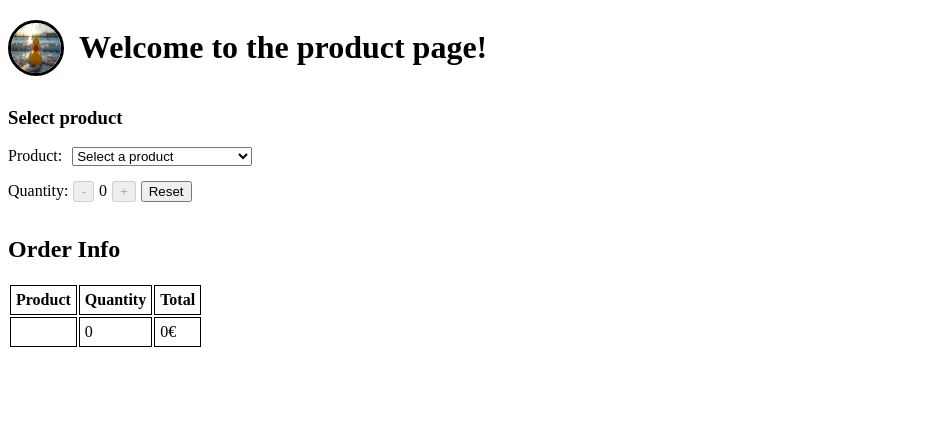
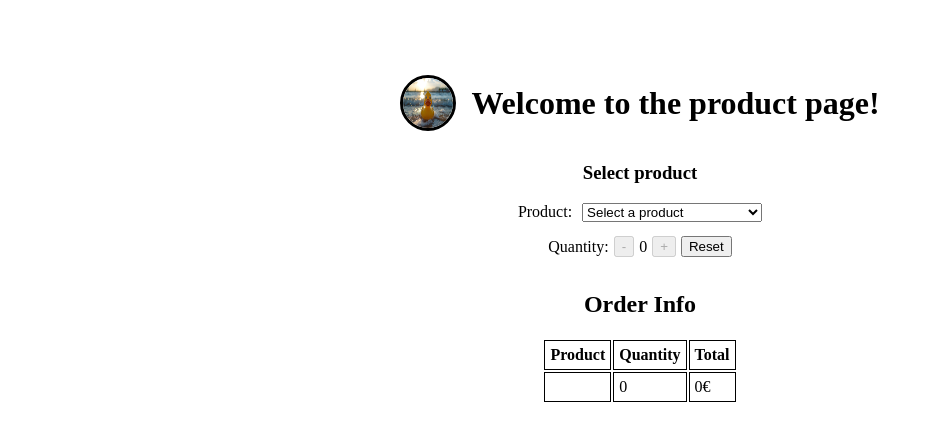
Before and after one commit to 4stron/component, a React (Vite) app: page / in a window 1280 px wide. Shown: the top 440 px of the page, without its empty margins (0-932 px from the left). Built offline with nearby package versions, Linux system fonts and the light colour scheme.

Commit message:
page in middle

```diff
--- a/src/App.css
+++ b/src/App.css
@@ -26,3 +26,13 @@ img {
     border: 1px solid #000000;
     padding: 5px;
   }
+
+   .main{
+      margin-top: 5%;
+      display: flex;
+      flex-direction: column;
+      align-items: center;
+  }
+
+  html{
+  }
--- a/src/App.jsx
+++ b/src/App.jsx
@@ -45,7 +45,7 @@ function App() {
   const isDisabled = !selectedProduct;
 
   return (
-    <div>
+    <div className="main">
       <header>
         <img src="duck.jpg" alt="picture of a rubber duck" />
         <h1>Welcome to the product page!</h1>
```
